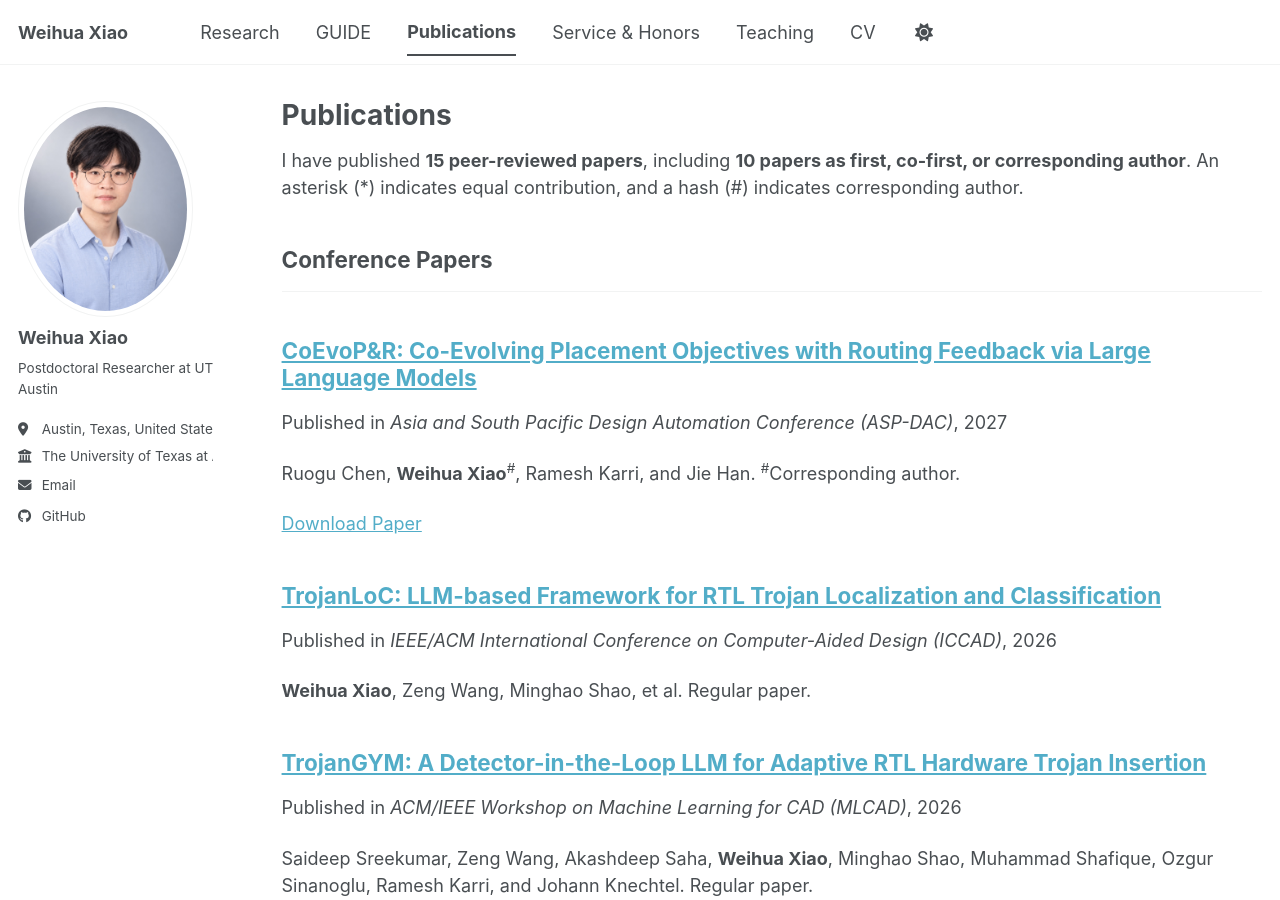
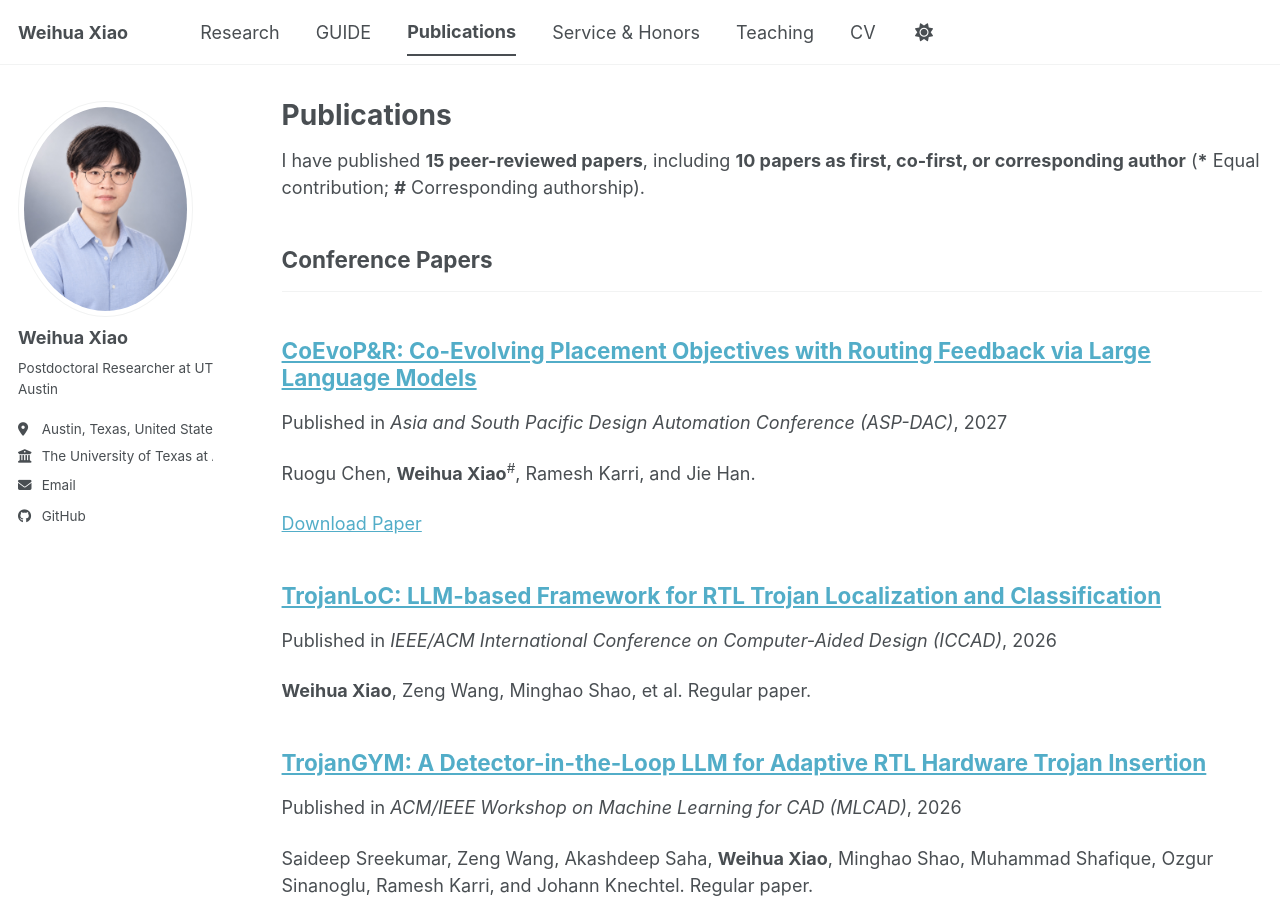
Before and after one commit to Weihua-Xiao/Weihua-Xiao.github.io, a Jekyll site: the page built from _pages/publications.html, in a window 1280 px wide and 900 px high. Built offline with Jekyll 4.4.1, drawn with Linux system fonts in a browser that asks for light colours; a style sheet for code colours, icons or effects is not loaded.

Commit message:
Sync final publication formatting

```diff
--- a/_data/navigation.yml
+++ b/_data/navigation.yml
@@ -24,4 +24,4 @@ main:
     url: /teaching/
 
   - title: "CV"
-    url: /files/Weihua_Xiao_CV.pdf?v=2026-11-23
+    url: /files/Weihua_Xiao_CV.pdf?v=2026-11-23-2
--- a/_pages/publications.html
+++ b/_pages/publications.html
@@ -5,7 +5,7 @@ permalink: /publications/
 author_profile: true
 ---
 
-<p>I have published <strong>15 peer-reviewed papers</strong>, including <strong>10 papers as first, co-first, or corresponding author</strong>. An asterisk (*) indicates equal contribution, and a hash (#) indicates corresponding author.</p>
+<p>I have published <strong>15 peer-reviewed papers</strong>, including <strong>10 papers as first, co-first, or corresponding author</strong> (<strong>*</strong> Equal contribution; <strong>#</strong> Corresponding authorship).</p>
 
 {% if site.author.googlescholar %}
   <div class="wordwrap">You can also find my articles on <a href="{{site.author.googlescholar}}">my Google Scholar profile</a>.</div>
--- a/_publications/2026-08-02-coevopr.md
+++ b/_publications/2026-08-02-coevopr.md
@@ -5,7 +5,7 @@ category: conferences
 permalink: /publication/coevopr
 date: 2027-01-01
 venue: "Asia and South Pacific Design Automation Conference (ASP-DAC)"
-excerpt: "Ruogu Chen, **Weihua Xiao**<sup>#</sup>, Ramesh Karri, and Jie Han. <sup>#</sup>Corresponding author."
+excerpt: "Ruogu Chen, **Weihua Xiao**<sup>#</sup>, Ramesh Karri, and Jie Han."
 paperurl: "https://arxiv.org/abs/2607.17398"
 ---
 
```
Also changed, not shown: _pages/about.md (+1 -1 lines), _pages/cv.md (+1 -1 lines), 1 other file.
